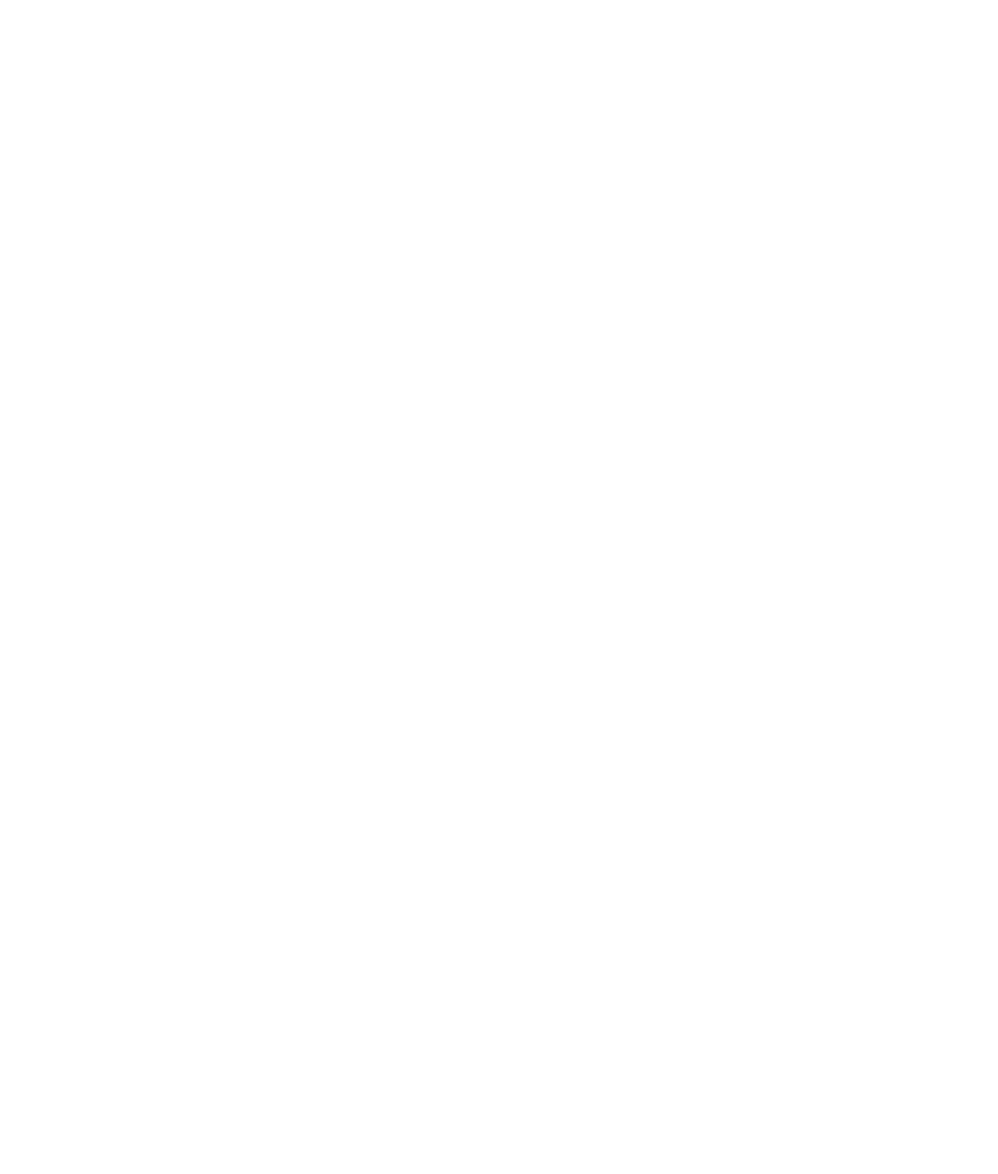
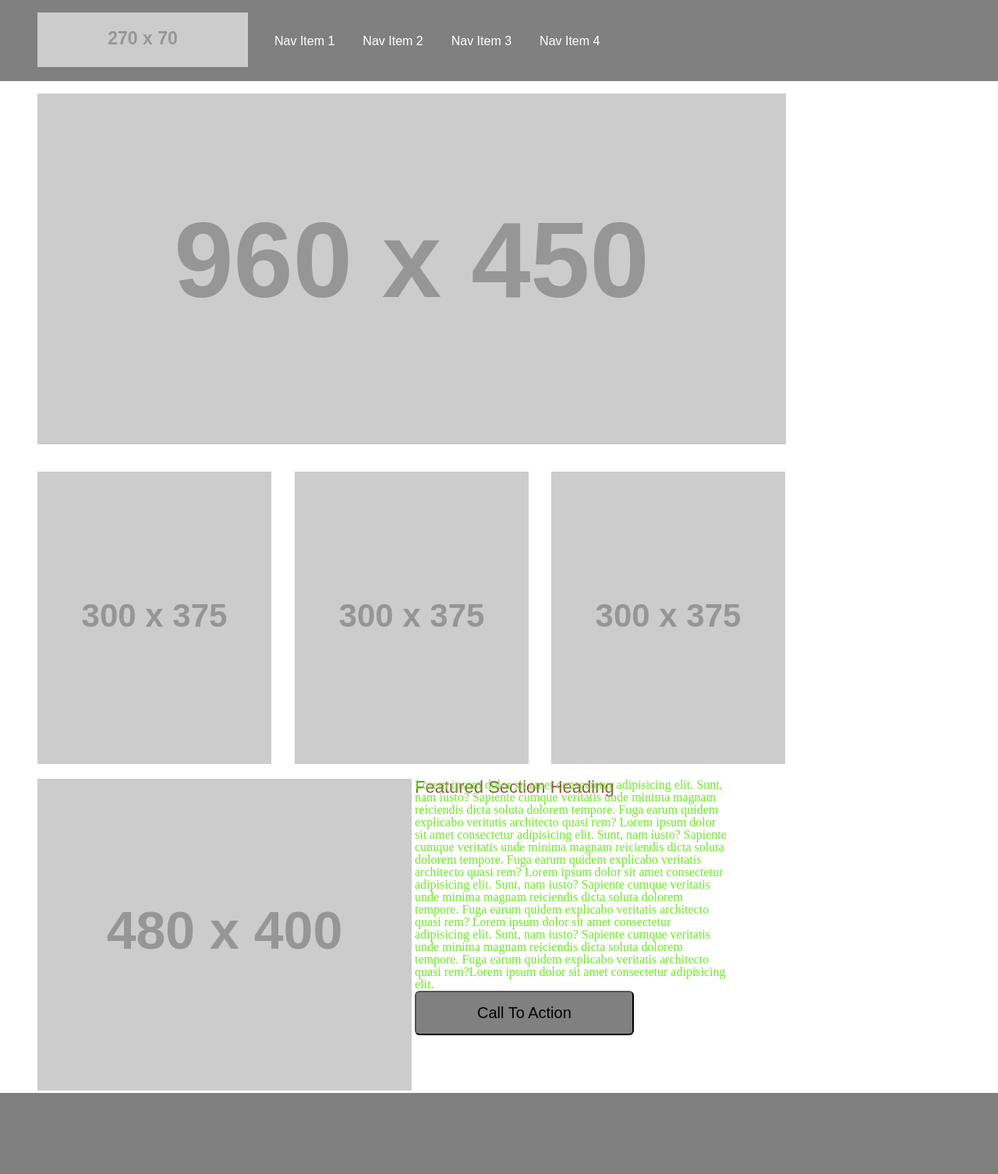
Before and after one commit to ryanyinlee/201-Lab08A-2, a plain HTML site: page index.html in a window 1280 px wide. Shown: the whole page at 78% size. Before the commit the page ends 800 px from the top, so only its background shows below. Drawn offline with Linux system fonts and the light colour scheme; placeholder pictures from the web are drawn by us.

Commit message:
Close enough.

```diff
--- a/index.html
+++ b/index.html
@@ -1,17 +1,55 @@
 <!DOCTYPE html>
-<html>
+<html lang="en">
+
+<head>
+    <meta charset="UTF-8">
+    <meta name="viewport" content="width=device-width,
+      initial-scale=1.0">
+    <title>201 Lab 08A</title>
+    <link rel="stylesheet" href="styles.css">
+    <link rel="stylesheet" href="reset.css">
+
+</head>
+
+<body>
+
     <header>
-        <title>201 Lab 08A</title>
-        <nav></nav>
+
+        <nav>
+            <div class="logo"><img src="https://via.placeholder.com/270x70.jpeg"></div>
+            <div class="navItem1">Nav Item 1</div>
+            <div class="navItem2">Nav Item 2</div>
+            <div class="navItem3">Nav Item 3</div>
+            <div class="navItem4">Nav Item 4</div>
+        </nav>
     </header>
-<body>
     <main>
+            <div class="heroBox"><img src="https://via.placeholder.com/960x450.jpeg"></div>
+            <div class="subBanner1"><img src="https://via.placeholder.com/300x375.jpeg"></div>
+            <div class="subBanner2"><img src="https://via.placeholder.com/300x375.jpeg"></div>
+            <div class="subBanner3"><img src="https://via.placeholder.com/300x375.jpeg"></div>
+
+            <div class="featuredSection"><img src="https://via.placeholder.com/480x400.jpeg"></div>
+
+
+
+            <div class="articleColumn">
+                <h3 class="featuredSectionHeading">Featured Section Heading</h3>
+
+                    <p> Lorem ipsum dolor sit amet consectetur adipisicing elit. Sunt, nam iusto? Sapiente cumque veritatis unde minima magnam reiciendis dicta soluta dolorem tempore. Fuga earum quidem explicabo veritatis architecto quasi rem? Lorem ipsum dolor sit amet consectetur adipisicing elit. Sunt, nam iusto? Sapiente cumque veritatis unde minima magnam reiciendis dicta soluta dolorem tempore. Fuga earum quidem explicabo veritatis architecto quasi rem? Lorem ipsum dolor sit amet consectetur adipisicing elit. Sunt, nam iusto? Sapiente cumque veritatis unde minima magnam reiciendis dicta soluta dolorem tempore. Fuga earum quidem explicabo veritatis architecto quasi rem? Lorem ipsum dolor sit amet consectetur adipisicing elit. Sunt, nam iusto? Sapiente cumque veritatis unde minima magnam reiciendis dicta soluta dolorem tempore. Fuga earum quidem explicabo veritatis architecto quasi rem?Lorem ipsum dolor sit amet consectetur adipisicing elit.</p>
+
+                    <button class="brentButton">Call To Action</button>
+
+            </div>
+
+            <div class="bottomBar"></div>
 
 
 
     </main>
 </body>
-    <footer>
+<footer>
 
-    </footer>
-    </html>
+</footer>
+
+</html>
--- a/styles.css
+++ b/styles.css
@@ -0,0 +1,137 @@
+
+.logo {
+    margin-left: 3rem;
+    margin-top: 1rem;
+    position: absolute;
+}
+
+nav {
+background-color: grey;
+height: 6.5rem;
+}
+
+.navItem1 {
+    position: relative;
+    margin-left: 22rem;
+    margin-top: 2.8rem;
+    color: white;
+    font-family: sans-serif;
+    display: inline-block;
+}
+
+.navItem2 {
+    position: relative;
+    margin-left: 2rem;
+
+    color: white;
+    font-family: sans-serif;
+    display: inline-block;
+}
+
+.navItem3 {
+    position: relative;
+    margin-left: 2rem;
+
+    color: white;
+    font-family: sans-serif;
+    display: inline-block;
+}
+
+.navItem4 {
+    position: relative;
+    margin-left: 2rem;
+
+    color: white;
+    font-family: sans-serif;
+    display: inline-block;
+}
+
+.heroBox {
+    margin-left: 3rem;
+    margin-top: 1rem;
+    margin-bottom: 1rem;
+    position: relative;
+}
+
+.subBanner1 {
+    margin-left: 3rem;
+    margin-top: 1rem;
+    margin-right: 1.6rem;
+    position: relative;
+    display: inline-block;
+}
+
+.subBanner2 {
+    /* margin-left: 1rem; */
+    margin-top: 1rem;
+    margin-right: 1.6rem;
+    position: relative;
+    display: inline-block;
+}
+
+.subBanner3 {
+    /* margin-left: 1rem; */
+    margin-top: 1rem;
+    margin-right: 1.6rem;
+    position: relative;
+    display: inline-block;
+}
+
+.featuredSection {
+    margin-left: 3rem;
+    margin-top: 1rem;
+
+    position: relative;
+    display: inline-block;
+}
+
+h3.featuredSectionHeading {
+
+    font-size:22px;
+    color: rgb(148, 81, 81);
+    font-family: sans-serif;
+    display:inline-block;
+    position: absolute;
+
+
+}
+
+p {
+    color: rgb(111, 233, 40);
+    font-family: sans-serif;
+    position: relative;
+    overflow: auto;
+}
+
+.articleColumn {
+    /* margin-left: 1rem;
+    margin-bottom: 9.5rem; */
+    overflow: auto;
+    display: inline-block;
+    /* float: right; */
+    width:400px;
+    height: 400px;
+    /* float:right; */
+}
+
+.brentButton {
+    background-color: grey;
+    border-radius: 6px;
+    text-align: center;
+    font-size:20px;
+    padding: 15px 78px;
+    transition: 350ms;
+    display: inline-block;
+    position:relative;
+
+}
+
+.brentButton:hover {
+    background-color: rgb(156, 49, 49);
+
+}
+
+.bottomBar {
+    background-color: grey;
+    height: 6.5rem;
+}
```
